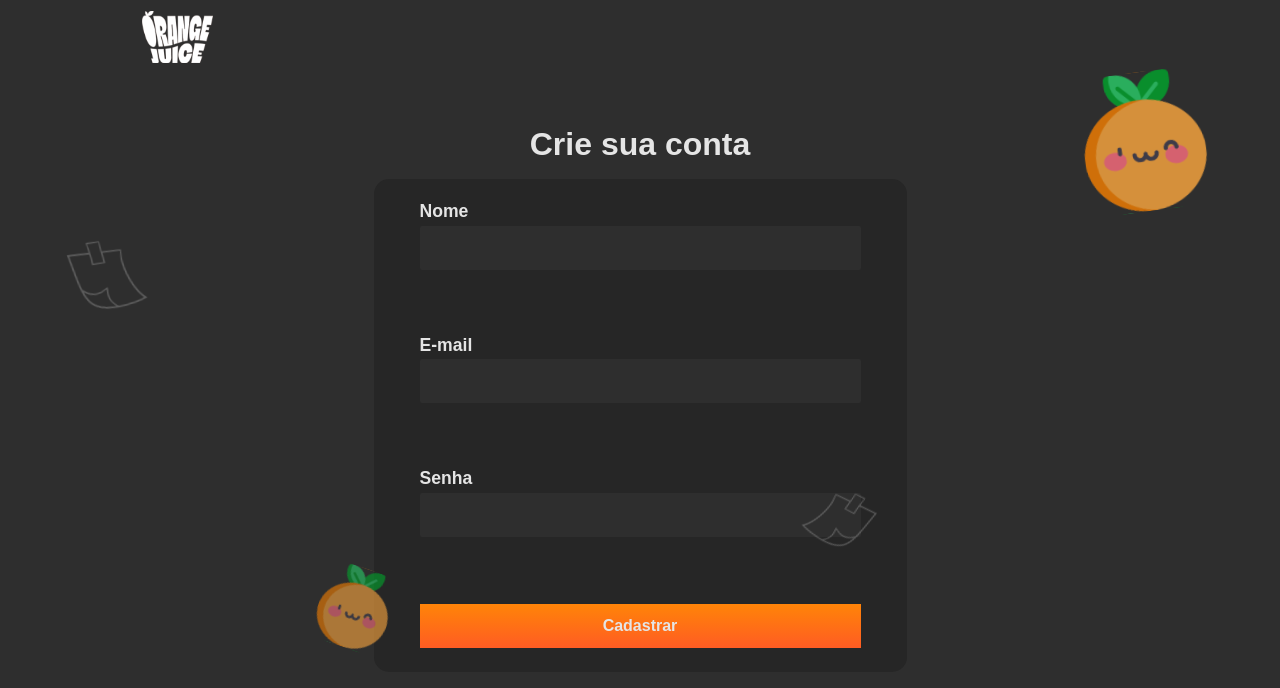
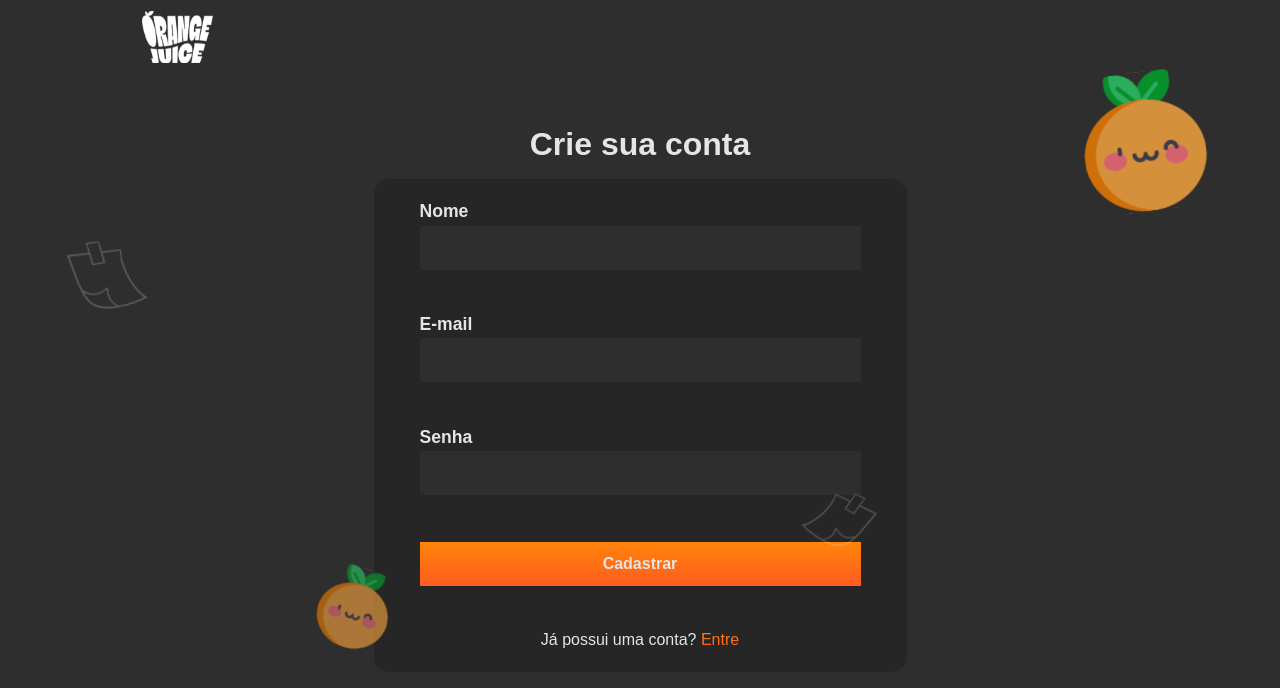
Before and after one commit to Squad-29-Evolution/frontend, a React (Vite) app: page /register in a window 1280 px wide. Shown: the top 688 px of the page. Built offline with nearby package versions, Linux system fonts and the light colour scheme; no server answers; a web font is replaced by a local one.

Commit message:
feat: add label and link to login page

```diff
--- a/src/pages/Register/components/Form/index.jsx
+++ b/src/pages/Register/components/Form/index.jsx
@@ -86,6 +86,10 @@ const Form = () => {
         <S.SpanError>{errors.email?.message}</S.SpanError>
 
         <ButtonLabel type="submit">Cadastrar</ButtonLabel>
+
+        <S.CreateAccount>
+          Já possui uma conta? <S.Span to="/login">Entre</S.Span>
+        </S.CreateAccount>
       </S.Form>
     </S.Container>
   );
--- a/src/pages/Register/components/Form/style.js
+++ b/src/pages/Register/components/Form/style.js
@@ -1,4 +1,5 @@
 import styled from "styled-components";
+import { Link } from "react-router-dom";
 
 const Container = styled.main`
   max-width: 533px;
@@ -31,4 +32,20 @@ const SpanError = styled.span`
   bottom: 1px;
 `;
 
-export default { Container, Form, SpanError };
+const CreateAccount = styled.p`
+  font-family: "Metropolis", sans-serif;
+  font-weight: 400;
+  color: #e5e5e5;
+`;
+
+const Span = styled(Link)`
+  background: linear-gradient(180deg, #ff8408 0%, #ff5d22 100%);
+  -webkit-background-clip: text;
+  -webkit-text-fill-color: transparent;
+  background-clip: text;
+  text-fill-color: transparent;
+  font-weight: inherit;
+  font-family: inherit;
+`;
+
+export default { Container, Form, SpanError, CreateAccount, Span };
```
